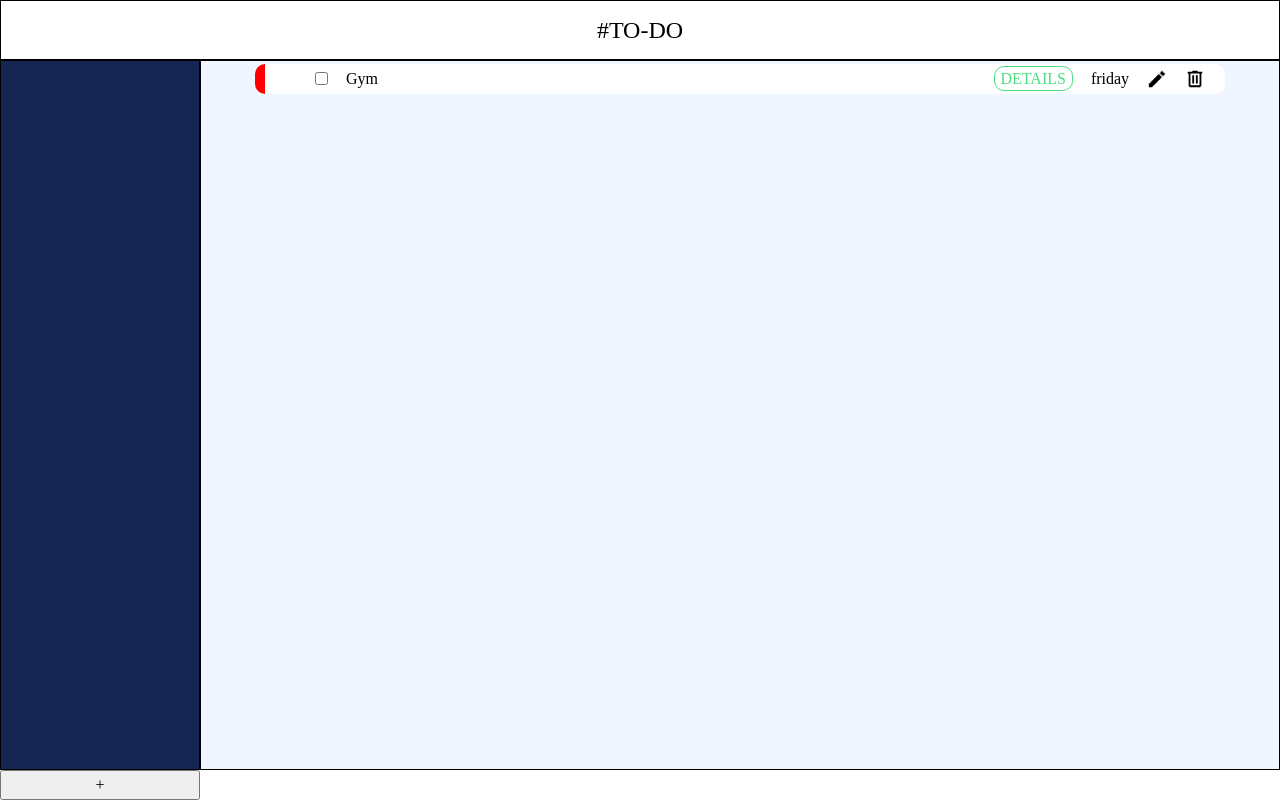
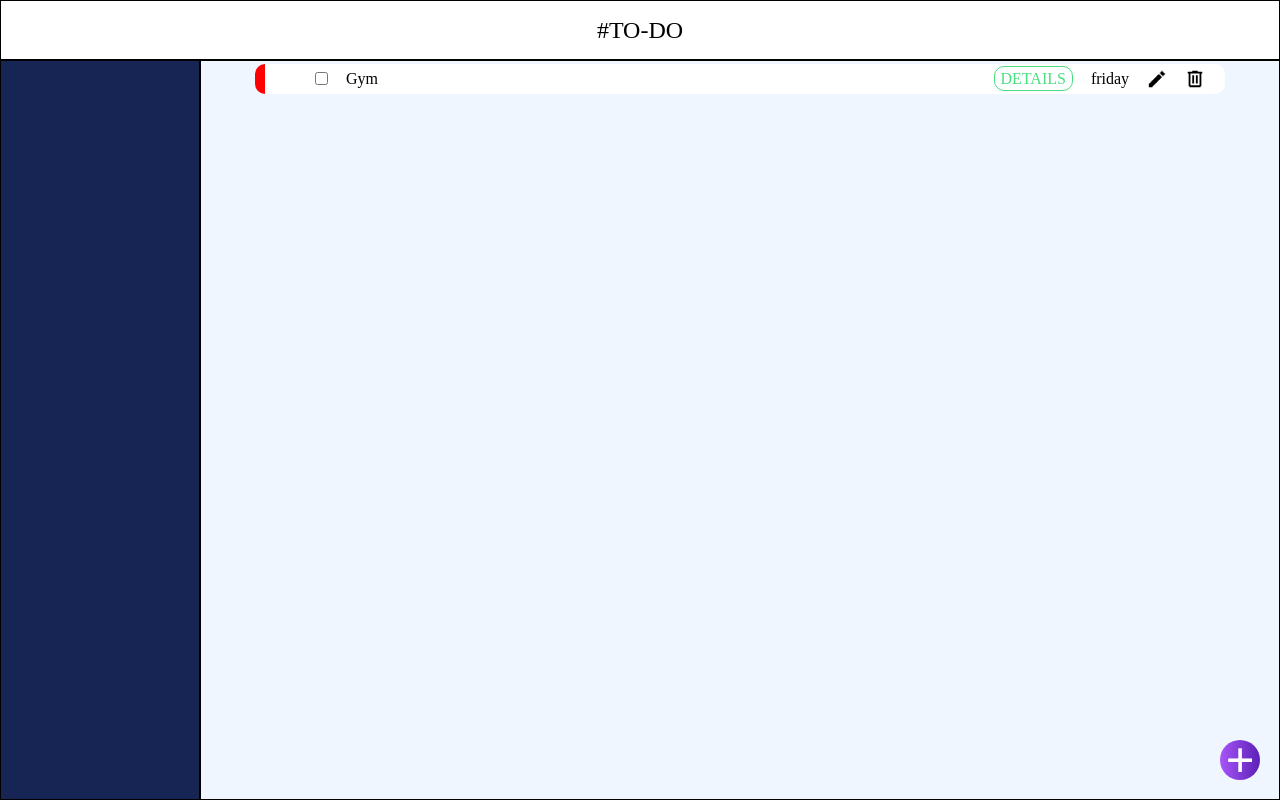
Before and after one commit to Sprou-t/to-do_app, a website built with webpack: page src/index.html in a window 1280 px wide. Built offline with nearby package versions, Linux system fonts and the light colour scheme.

Commit message:
added styling for button

```diff
--- a/src/assets/index.css
+++ b/src/assets/index.css
@@ -85,6 +85,23 @@ header{
     margin-right: 20px;
 }
 
+.addBtn{
+    position: fixed;
+    bottom: 20px;
+    right: 20px;
+    width: 40px;
+    height: 40px;
+    border-radius: 20px;
+    border: none;
+    color: white;
+    font-size: 3.2rem;
+    font-weight: 800;
+    display: flex;
+    justify-content: center;
+    align-items: center;
+    background: linear-gradient(to left, #5b21b6,#a855f7);
+}
+
 
 .popupForm{
     position: absolute;
```
